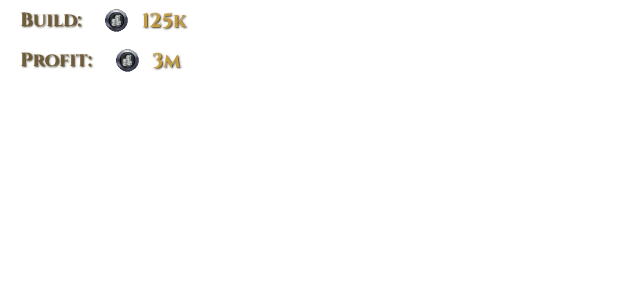
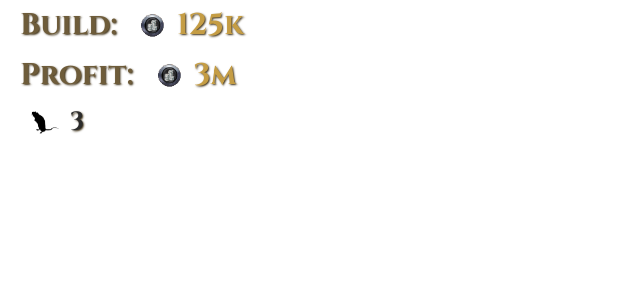
Before and after one commit to gomesar9/albion-obs, a FastAPI app: page / in a window 1280 px wide. Shown: the top 300 px of the page, without its empty margins (0-640 px from the left). Run offline with FastAPI, Linux system fonts and the light colour scheme.

Commit message:
apresentavel talvez

```diff
--- a/static/styles.css
+++ b/static/styles.css
@@ -28,17 +28,45 @@ body {
 
 /* Estilo para o valor do dinheiro */
 .money-display span {
-  font-size: 20px;
+  font-size: 30px;
   font-weight: bold;
   text-shadow: 1px 1px 2px #3d2f14; /* Sombra para destacar o texto */
 }
 
 /* Estilo para o nome da categoria */
 .money-display .category {
-  font-size: 19px; /* Levemente maior */
+  font-size: 30px; /* Levemente maior */
   font-weight: bold; /* Negrito */
   color: #6e5c3a; /* Cor mais escura e discreta */
   margin-right: 10px;
+}
+
+/* Estilo para o nome da categoria */
+.rat-display .category {
+  font-size: 30px; /* Levemente maior */
+  font-weight: bold; /* Negrito */
+  color: #2c2c2c; /* Cor preta, remetendo a ratos */
+  margin-right: 10px;
+}
+
+.rat-display {
+  display: flex;
+  align-items: center;
+  margin: 5px 0;
+}
+
+.rat-image {
+  width: 30px; /* Tamanho menor para a imagem de rato */
+  height: 30px;
+  margin: 0 10px;
+}
+
+/* Estilo para o valor do número de ratos */
+.rat-display span {
+  font-size: 25px; /* Menor que o valor de dinheiro */
+  color: #2c2c2c; /* Cor preta, remetendo a ratos */
+  font-weight: bold;
+  text-shadow: 1px 1px 2px #3d2f14; /* Sombra para destacar o texto */
 }
 
 /* Ajustando o alinhamento em telas menores */
--- a/templates/index.html
+++ b/templates/index.html
@@ -19,6 +19,12 @@
       <span>3m</span>
     </div>
 
+    <div class="rat-display">
+      <!-- <span class="category">Rateado:</span> -->
+      <img src="/static/rat.png" alt="rat" class="rat-image" />
+      <span>3</span>
+    </div>
+
     <script src="/static/script.js"></script>
   </body>
 </html>
```
Also changed, not shown: README.md (added), static/rat.png (added), 1 other file.
